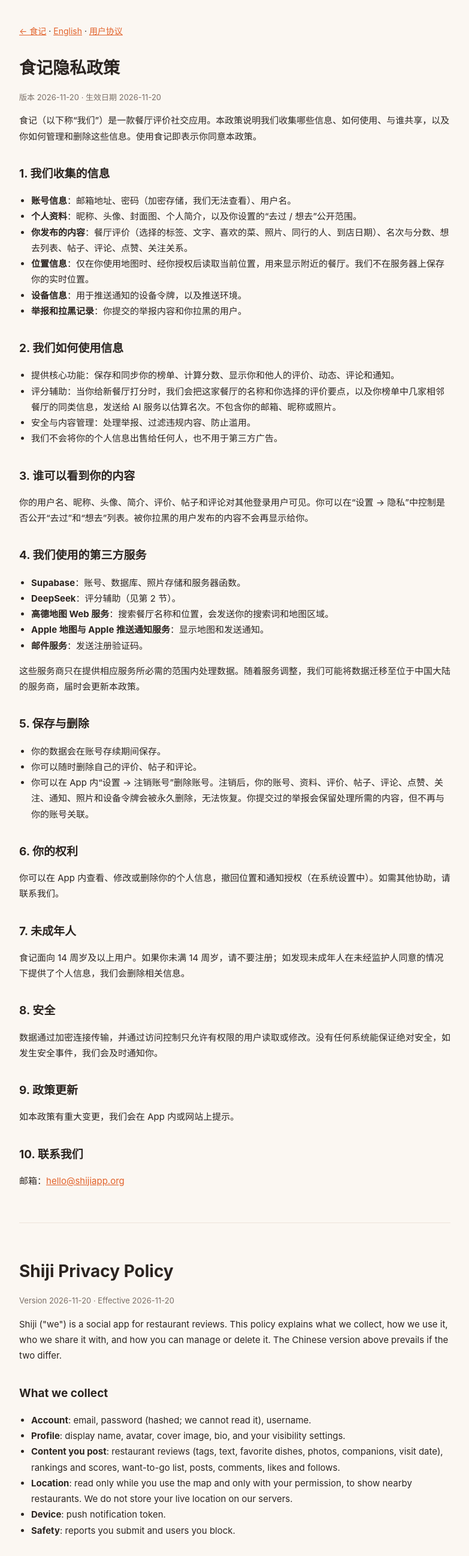
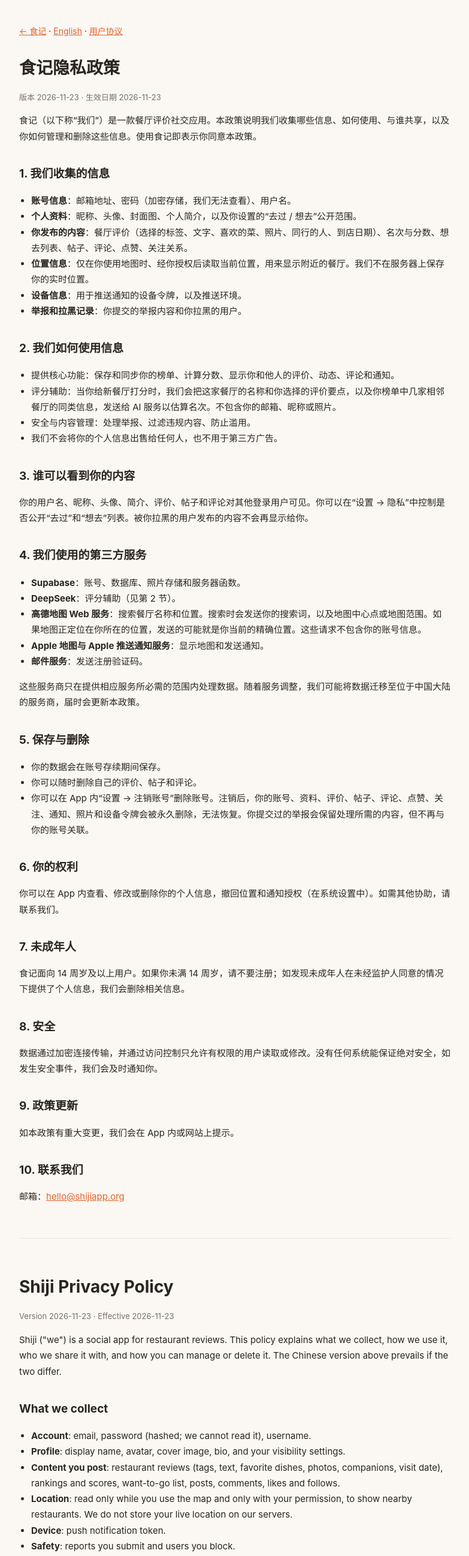
Before and after one commit to tangyue1125/Shiji_site, a plain HTML site: page privacy.html in a window 1280 px wide. Shown: the top 2594 px of the page at 60% size, without its empty margins (248-1031 px from the left). Drawn offline with Linux system fonts and the light colour scheme.

Commit message:
Clarify what restaurant search sends to AMap
The map center can be the user's precise current location.

Co-Authored-By: Claude Opus 5.5 <noreply@anthropic.com>

```diff
--- a/privacy.html
+++ b/privacy.html
@@ -25,7 +25,7 @@
 <nav><a href="zh.html">← 食记</a> · <a href="#en">English</a> · <a href="terms.html">用户协议</a></nav>
 
 <h1>食记隐私政策</h1>
-<p class="meta">版本 2026-11-20 · 生效日期 2026-11-20</p>
+<p class="meta">版本 2026-11-23 · 生效日期 2026-11-23</p>
 
 <p>食记（以下称“我们”）是一款餐厅评价社交应用。本政策说明我们收集哪些信息、如何使用、与谁共享，以及你如何管理和删除这些信息。使用食记即表示你同意本政策。</p>
 
@@ -54,7 +54,7 @@
 <ul>
   <li><b>Supabase</b>：账号、数据库、照片存储和服务器函数。</li>
   <li><b>DeepSeek</b>：评分辅助（见第 2 节）。</li>
-  <li><b>高德地图 Web 服务</b>：搜索餐厅名称和位置，会发送你的搜索词和地图区域。</li>
+  <li><b>高德地图 Web 服务</b>：搜索餐厅名称和位置。搜索时会发送你的搜索词，以及地图中心点或地图范围。如果地图正定位在你所在的位置，发送的可能就是你当前的精确位置。这些请求不包含你的账号信息。</li>
   <li><b>Apple 地图与 Apple 推送通知服务</b>：显示地图和发送通知。</li>
   <li><b>邮件服务</b>：发送注册验证码。</li>
 </ul>
@@ -86,7 +86,7 @@
 
 <section id="en" lang="en">
 <h1>Shiji Privacy Policy</h1>
-<p class="meta">Version 2026-11-20 · Effective 2026-11-20</p>
+<p class="meta">Version 2026-11-23 · Effective 2026-11-23</p>
 <p>Shiji ("we") is a social app for restaurant reviews. This policy explains what we collect, how we use it, who we share it with, and how you can manage or delete it. The Chinese version above prevails if the two differ.</p>
 
 <h2>What we collect</h2>
@@ -111,7 +111,7 @@
 <p>Your username, display name, avatar, bio, reviews, posts and comments are visible to other signed-in users. You can hide your visited and want-to-go lists in Settings → Privacy. Content from users you block is hidden from you.</p>
 
 <h2>Service providers</h2>
-<p>Supabase (accounts, database, storage, server functions), DeepSeek (ranking assistance), AMap Web Services (restaurant search), Apple Maps and Apple Push Notification service, and an email provider (sign-up codes). We may move data to providers located in mainland China and will update this policy if we do.</p>
+<p>Supabase (accounts, database, storage, server functions), DeepSeek (ranking assistance), AMap Web Services (restaurant search; it receives your search terms and the map center or visible area, which may be your precise current location when the map is centered on you. These requests do not include your account information.), Apple Maps and Apple Push Notification service, and an email provider (sign-up codes). We may move data to providers located in mainland China and will update this policy if we do.</p>
 
 <h2>Retention and deletion</h2>
 <p>We keep your data while your account exists. You can delete your reviews, posts and comments at any time, and delete your account in the app under Settings → Delete Account. This permanently deletes your account, profile, reviews, posts, comments, likes, follows, notifications, photos and device tokens. Reports you submitted are kept for moderation but no longer linked to you.</p>
```
